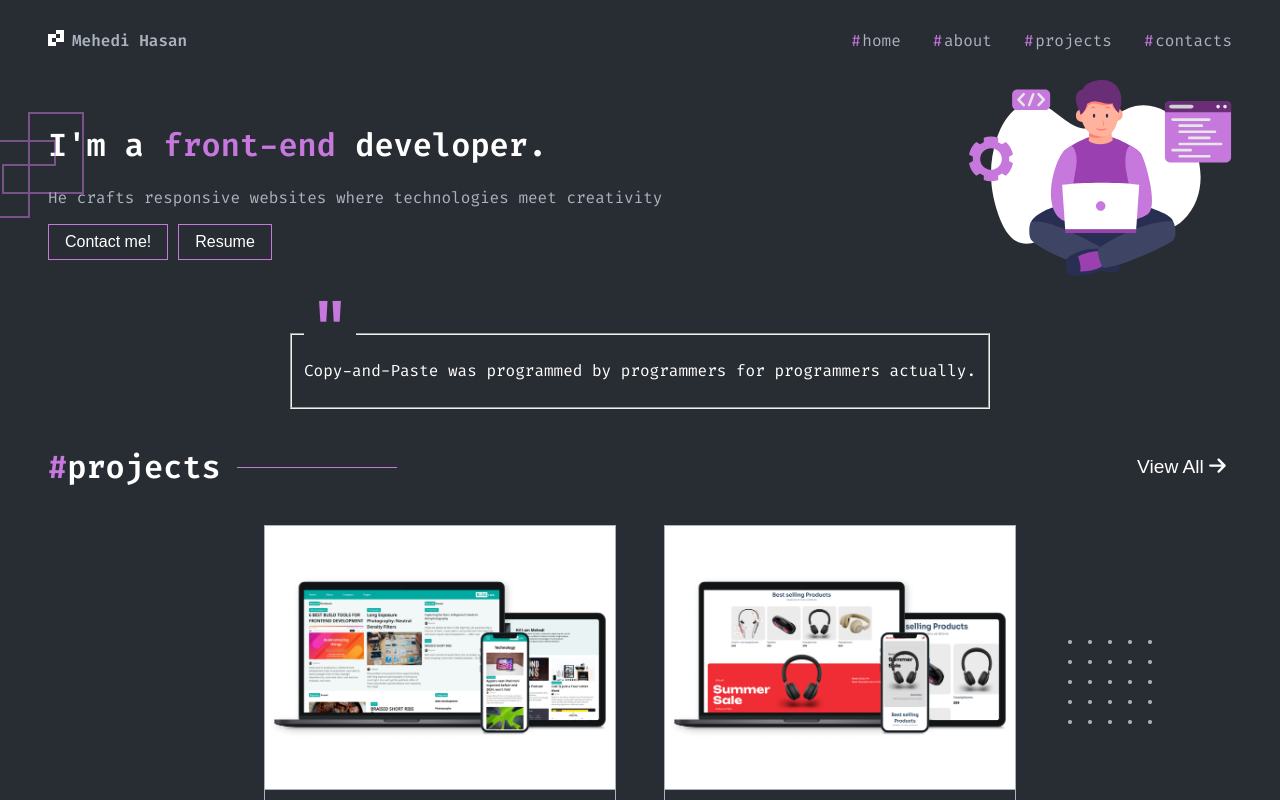
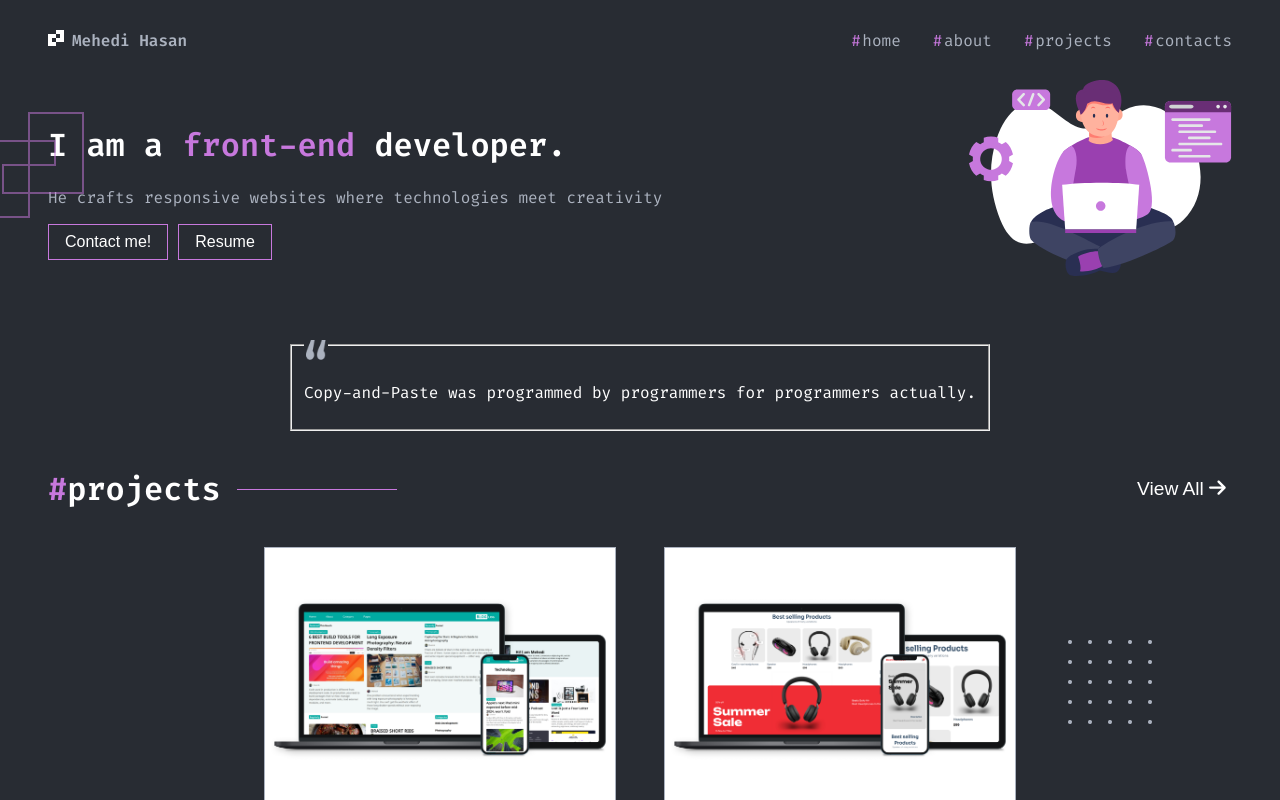
Before and after one commit to devmhb/Portfolio_devmhb, a Next.js app: page / in a window 1280 px wide. Shown: the top 800 px of the page. Built offline with nearby package versions, Linux system fonts and the light colour scheme.

Commit message:
hero bug fixing

```diff
--- a/components/Hero.jsx
+++ b/components/Hero.jsx
@@ -33,7 +33,7 @@ const Hero = () => {
       <div className={styles.hero_wrapper}>
         <div className={styles.row_left}>
           <h1 className={styles.title}>
-            I'm a<span> front-end </span>
+            I am a<span> front-end </span>
             developer.
           </h1>
           <p className={styles.desc}>
@@ -91,7 +91,7 @@ const Hero = () => {
                 lineHeight: "0.1",
               }}
             >
-              "
+              <Image src={comma} height="20" width="20" alt="comma" />
             </legend>
             <p>
               Copy-and-Paste was programmed by programmers for programmers
```
